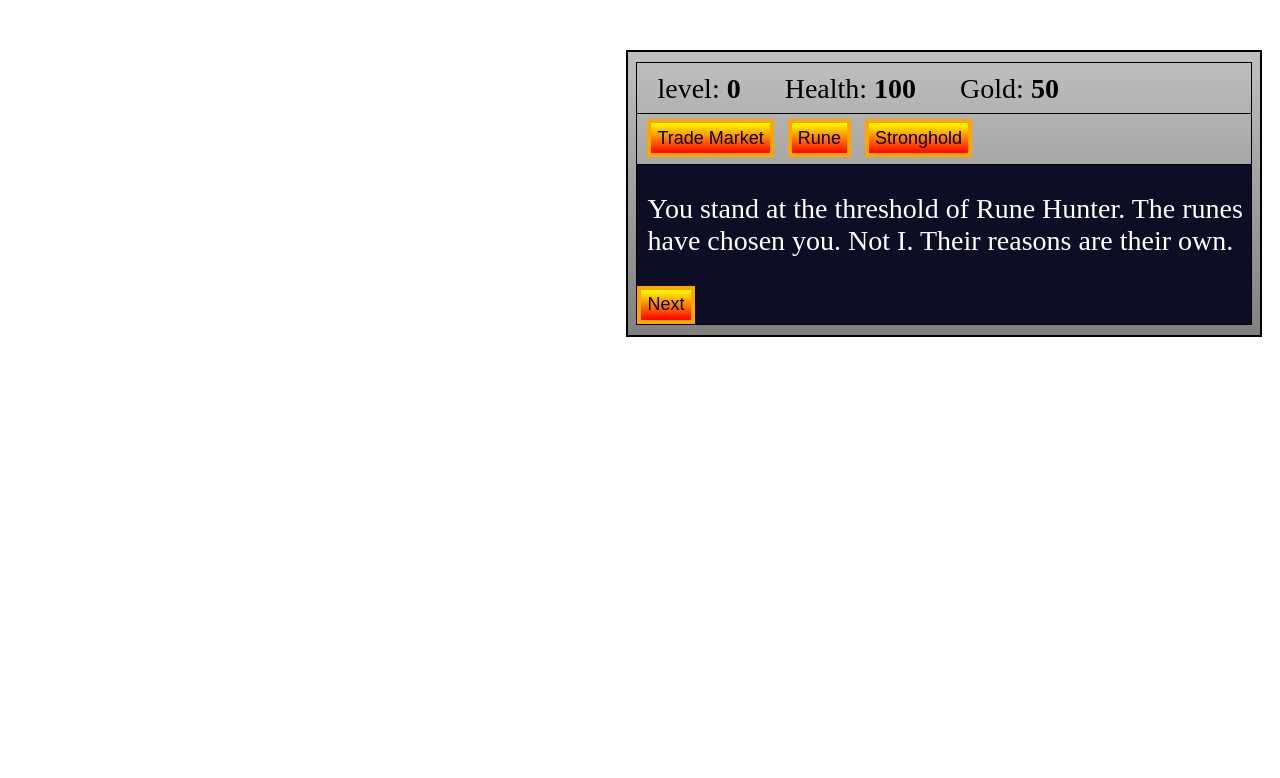
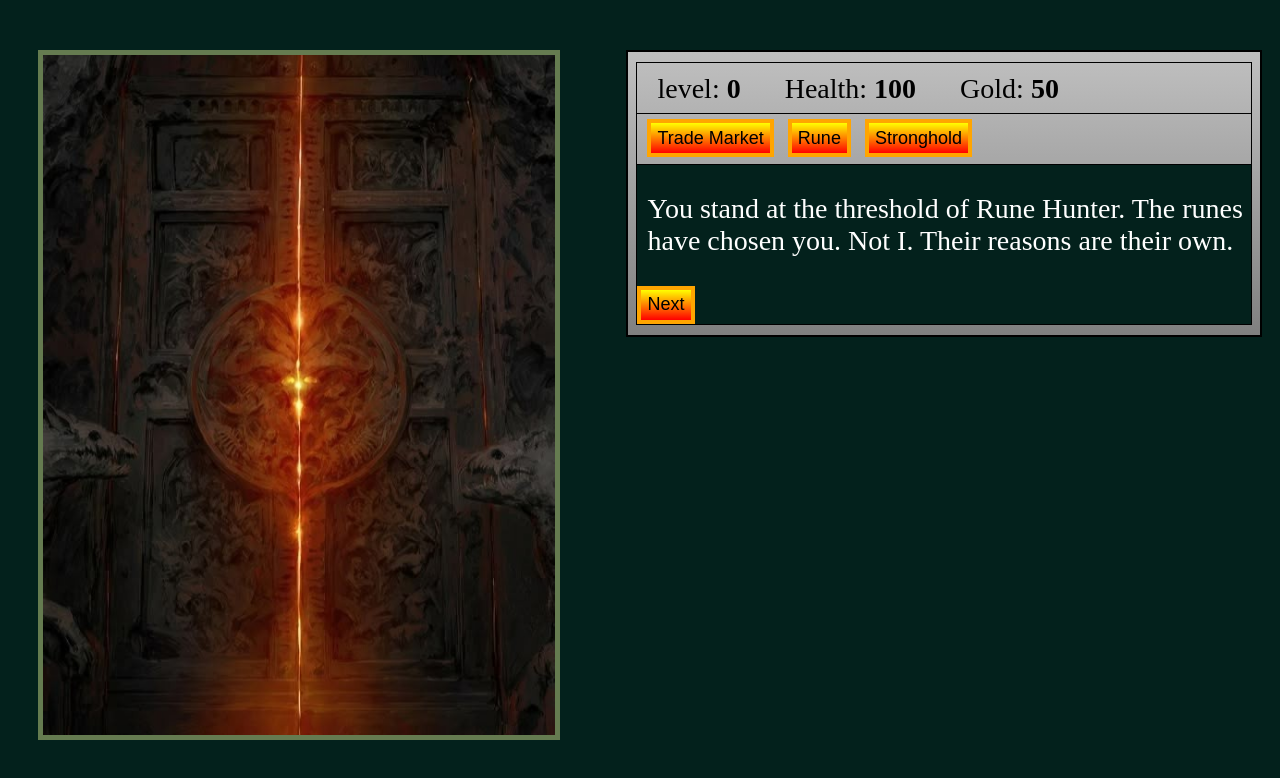
Before and after one commit to 8ven0m8/RolePlay-Game, a plain HTML site: page index.html in a window 1280 px wide. Both pictures are taken after a click on the button "Next". Drawn offline with Linux system fonts and the light colour scheme.

Commit message:
added images and refined ui 2

```diff
--- a/script.js
+++ b/script.js
@@ -17,6 +17,7 @@ const container = document.getElementById('container');
 const goldText = document.getElementById('goldText');
 const healthText = document.getElementById('healthText');
 const levelText = document.getElementById('levelText');
+const display = document.getElementById('display');
 
 const gameTexts = [
     //0
@@ -48,12 +49,12 @@ const gameTexts = [
 ]
 
 const backgroundImages = [
-    // Yaksha 1st scene
-    "url('')",
-    // Yaksha 2nd scene
-    "url('')",
+    // Gate closed
+    "url('https://github.com/8ven0m8/RolePlay-Game/blob/main/images/133b7aa653f666e14342f498e6e2a334.jpg?raw=true')",
+    // Gate open
+    "url('https://github.com/8ven0m8/RolePlay-Game/blob/main/images/f68d273d50bf4e0838c5b09584877398.jpg?raw=true')",
     // Trade place scene
-    "url('')",
+    "url('https://github.com/8ven0m8/RolePlay-Game/blob/main/images/4ac91d110dcb267a15a14be26e287b0c.jpg?raw=true')",
     // Rune scene
     "url('')",
     // stronghold scene
@@ -141,25 +142,21 @@ const changeButtonGradient = (num)=> {
 // NEXT FUNCTION //
 const nextAction =()=> {
     clickCounter++;
-    if(clickCounter <= 3 && clickCounter % 2 != 0){
+    if(clickCounter <= 3){
         currentText.innerText = gameTexts[clickCounter];
-        document.body.style.backgroundImage = backgroundImages[0];
+        display.style.backgroundImage = backgroundImages[0];
     }
     else if(clickCounter == 4){
         currentText.innerText = gameTexts[clickCounter];
-        document.body.style.backgroundImage = backgroundImages[1];
+        display.style.backgroundImage = backgroundImages[1];
         next.style.display = 'none';
         changeButtonGradient(1);
-    }
-    else{
-        currentText.innerText = gameTexts[clickCounter];
-        document.body.style.backgroundImage = backgroundImages[1];
     }
 }
 
 const trade =()=> {
     if(clickCounter == 4){
-        document.body.style.backgroundImage = backgroundImages[2];
+        display.style.backgroundImage = backgroundImages[2];
         changeButtonGradient(0);
         update(locations[1]);
         currentText.innerText = gameTexts[7];
@@ -316,7 +313,7 @@ const returnToStage2 =()=> {
 
 
 const returnToEntrance =()=> {
-    document.body.style.backgroundImage = backgroundImages[1];
+    display.style.backgroundImage = backgroundImages[1];
     changeButtonGradient(1);
     currentText.innerText = gameTexts[6];
     update(locations[0]);
--- a/styles.css
+++ b/styles.css
@@ -1,17 +1,20 @@
 body{
-    background-image: url('');
     background-repeat: no-repeat;
     background-size: cover;
     text-align: right;
+    background-color: rgb(3,33,28);
 }
 
 #display{
-    width: fit-content;
-    max-width: 30%;
-    height: fit-content;
-    max-height: 80%;
-    margin: 40px auto 0px 60px;
-    background-image: url('');
+    float: left;
+    width: 40vw;
+    height: 85vh;
+    margin-left: 30px;
+    background-image: url('https://github.com/8ven0m8/RolePlay-Game/blob/main/images/133b7aa653f666e14342f498e6e2a334.jpg?raw=true');
+    background-position: center;
+    background-size:cover;
+    background-repeat: no-repeat;
+    border: 5px solid rgb(101,123,80);
 }
 
 #container{
@@ -47,7 +50,7 @@ body{
     width: 97%;
     height: fit-content;
     border: 1px solid black;
-    background-color: rgb(13, 13, 38);
+    background-color: rgb(3,33,28);
     color: white;
     text-align: left;
     font-size: 28px;
```
Also changed, not shown: images/6843a28538507cc2a31242cc391e8a4f.jpg (added).
